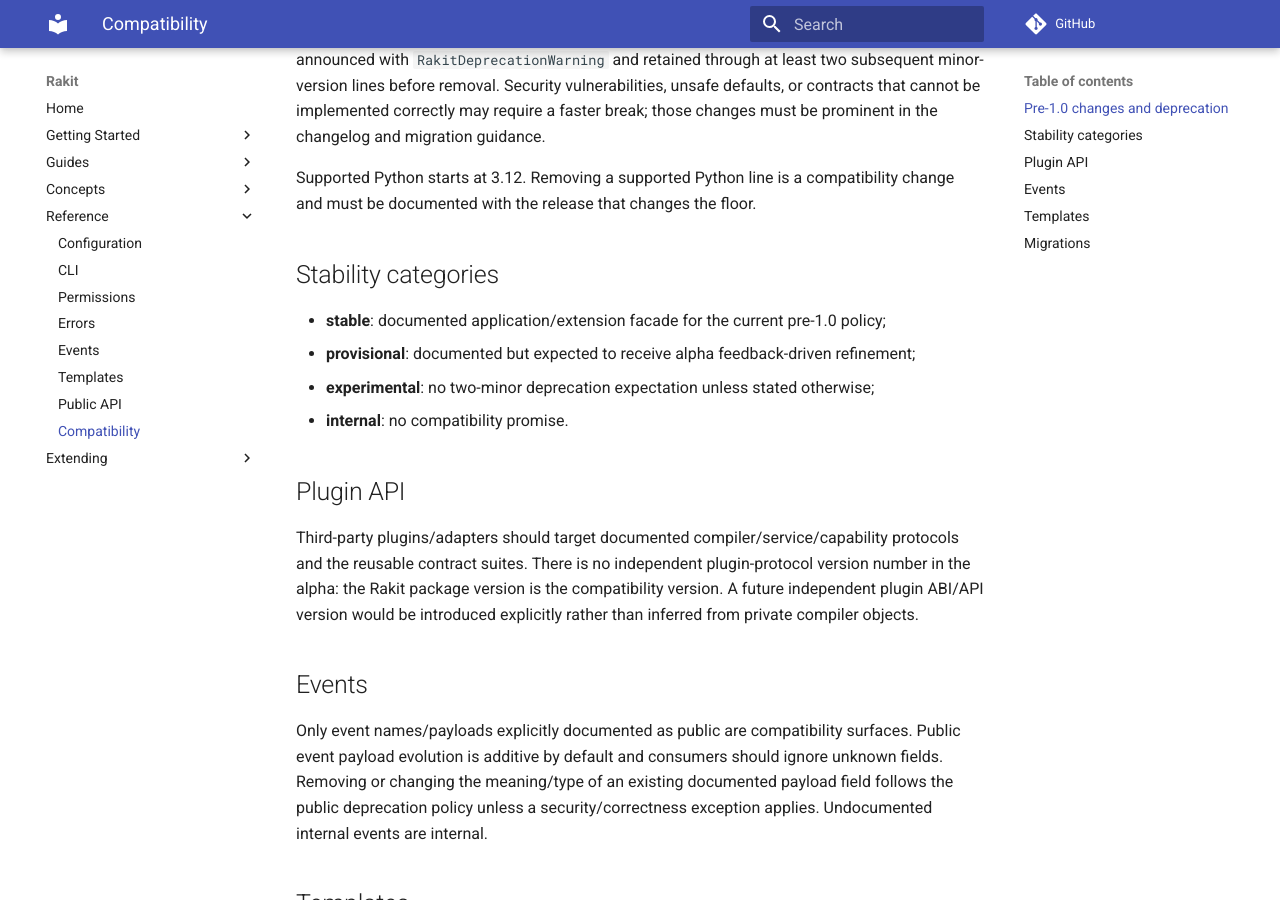
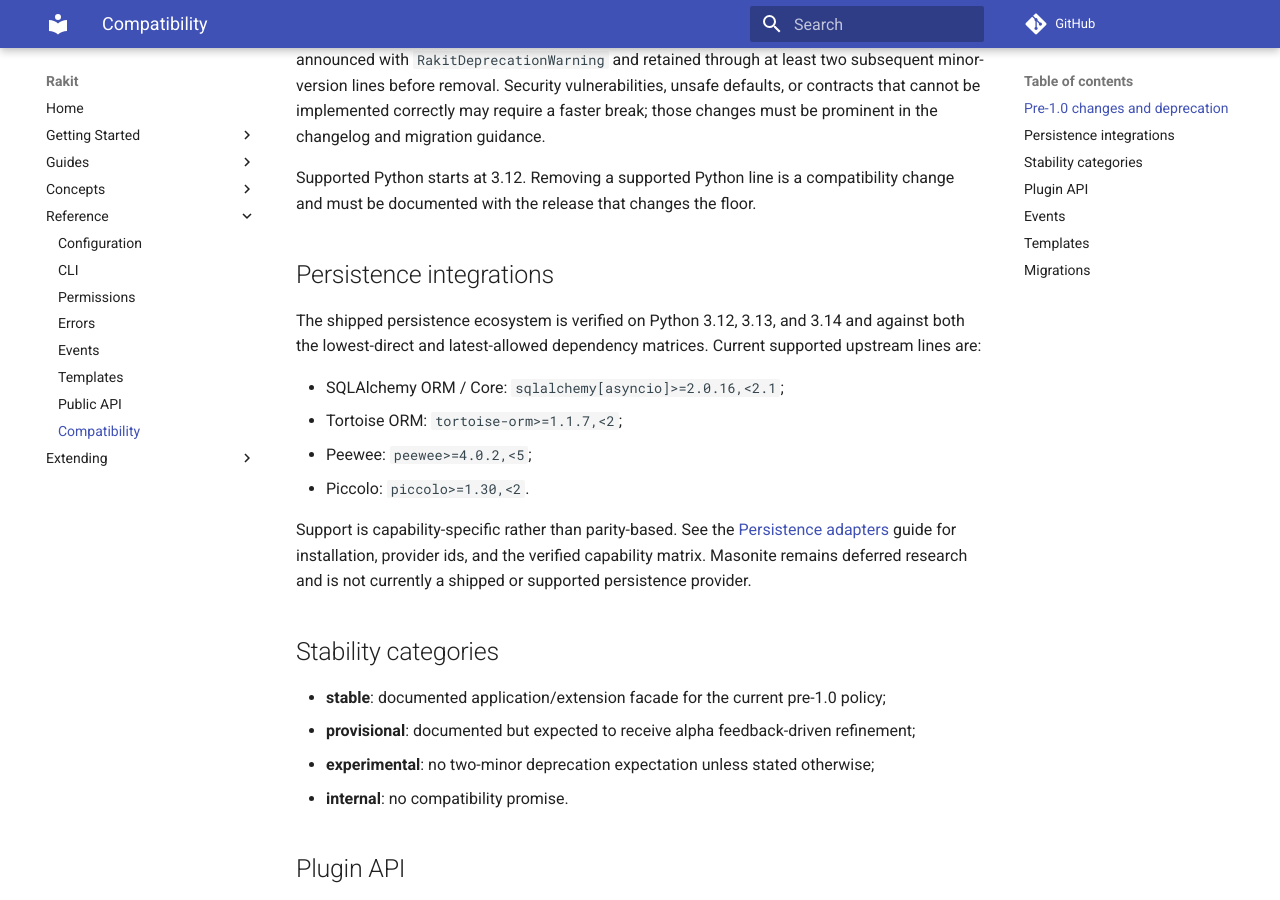
Before and after one commit to wihlarkop/rakit, an MkDocs documentation site: the page built from docs/reference/compatibility.md, in a window 1280 px wide and 900 px high, scrolled down 326 px. Built offline with MkDocs 1.6.1 and Material for MkDocs 9.7.7, drawn with Linux system fonts in a browser that asks for light colours; comment, search, counter and statistics services are not loaded.

Commit message:
docs(compatibility): document persistence adapter ranges

```diff
--- a/docs/reference/compatibility.md
+++ b/docs/reference/compatibility.md
@@ -14,6 +14,21 @@ and migration guidance.
 
 Supported Python starts at 3.12. Removing a supported Python line is a compatibility change and must
 be documented with the release that changes the floor.
+
+## Persistence integrations
+
+The shipped persistence ecosystem is verified on Python 3.12, 3.13, and 3.14 and against both the
+lowest-direct and latest-allowed dependency matrices. Current supported upstream lines are:
+
+- SQLAlchemy ORM / Core: `sqlalchemy[asyncio]>=2.0.16,<2.1`;
+- Tortoise ORM: `tortoise-orm>=1.1.7,<2`;
+- Peewee: `peewee>=4.0.2,<5`;
+- Piccolo: `piccolo>=1.30,<2`.
+
+Support is capability-specific rather than parity-based. See the
+[Persistence adapters](../guides/persistence-adapters.md) guide for installation, provider ids, and
+the verified capability matrix. Masonite remains deferred research and is not currently a shipped
+or supported persistence provider.
 
 ## Stability categories
 
```
